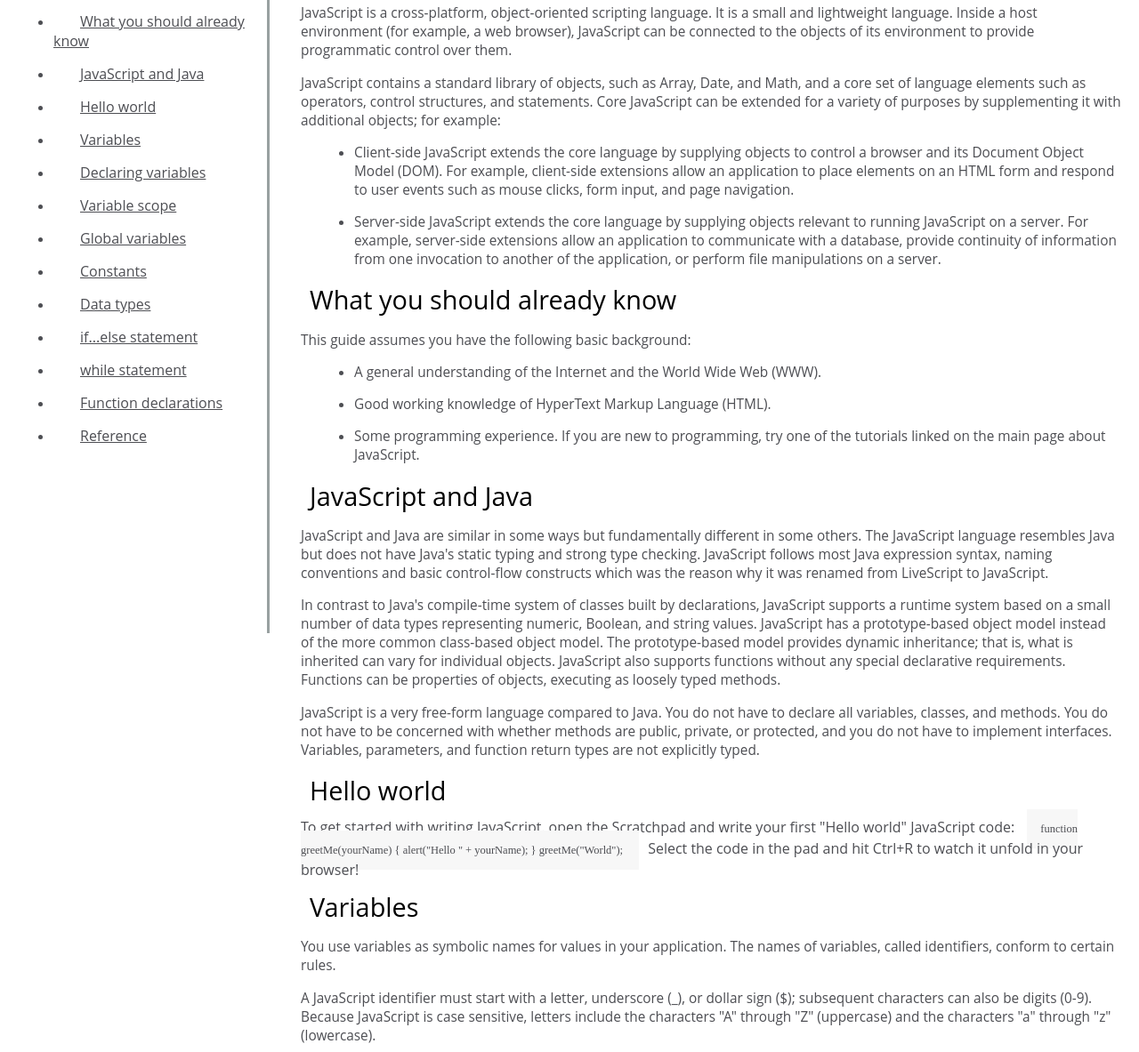
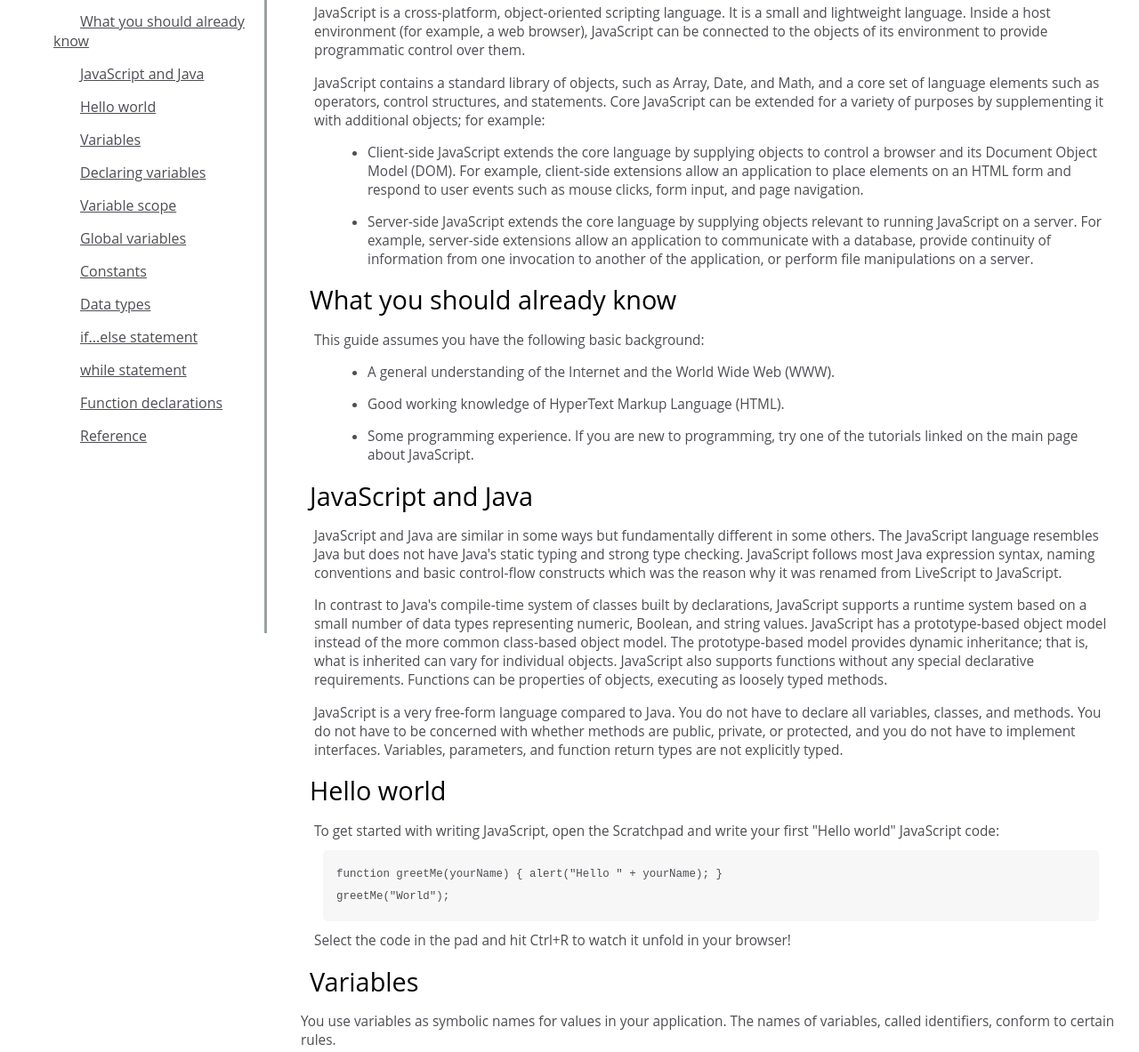
Before and after one commit to Nancy-Sabrina-Ishimwe/TechnicalDocumentationPage, a plain HTML site: page index.html in a window 1280 px wide. Shown: the part 88-1271 px from the top of the page at 89% size. Drawn offline with Linux system fonts and the light colour scheme.

Commit message:
changes on css

```diff
--- a/styles.css
+++ b/styles.css
@@ -1,19 +1,11 @@
-/*.navbar nav {
-    float: right;
-  }
-  .navbar a {
-    display: block;
-    padding: 10px;
-    text-decoration: none;
+ *{
+    margin: 0;
+    padding: 0;
+    box-sizing: border-box;
 
-  }
-  @media (prefers-reduced-motion: no-preference) {
-      * {
-        scroll-behavior: smooth;
-      }
-    }*/
+ }
 
-    html, body{
+ html, body{
 
     min-width: 290px;
     color: #4d4e53;
@@ -33,9 +25,6 @@
     background-color: #ffffff;
 
 }
-
-
-
 
 #main-doc {
     position: absolute;
@@ -61,10 +50,17 @@
     height: 100%;
     border-right: solid;
     border-color: rgba(0, 22, 22, 0.4);
+
     }
 
     nav{
-        display:block
+        display:block;
+
+    }
+
+    nav ul li{
+        list-style: none;
+        text-decoration: none;
     }
 
     header{
@@ -103,8 +99,34 @@ p{
 
 code{
     color:#4D4E53;
-    font: 12.48px monospce;
+    font: 12.48px monospace;
     background: #F7F7F7;
+    display: block;
+    text-align: left;
+    white-space: pre-line;
+    position: relative;
+    word-break: normal;
+    word-wrap: normal;
+    line-height: 2;
+    /* background-color: #f7f7f7; */
+    padding: 15px;
     margin: 10px;
-    padding: 15px;
+    border-radius: 5px;
 }
+
+section{
+    display: block;
+}
+
+section article {
+    color: #4d4e53;
+    margin: 15px;
+    font-size: 0.96em;
+}
+
+
+@media (prefers-reduced-motion: no-preference) {
+    * {
+      scroll-behavior: smooth;
+    }
+  }
```
